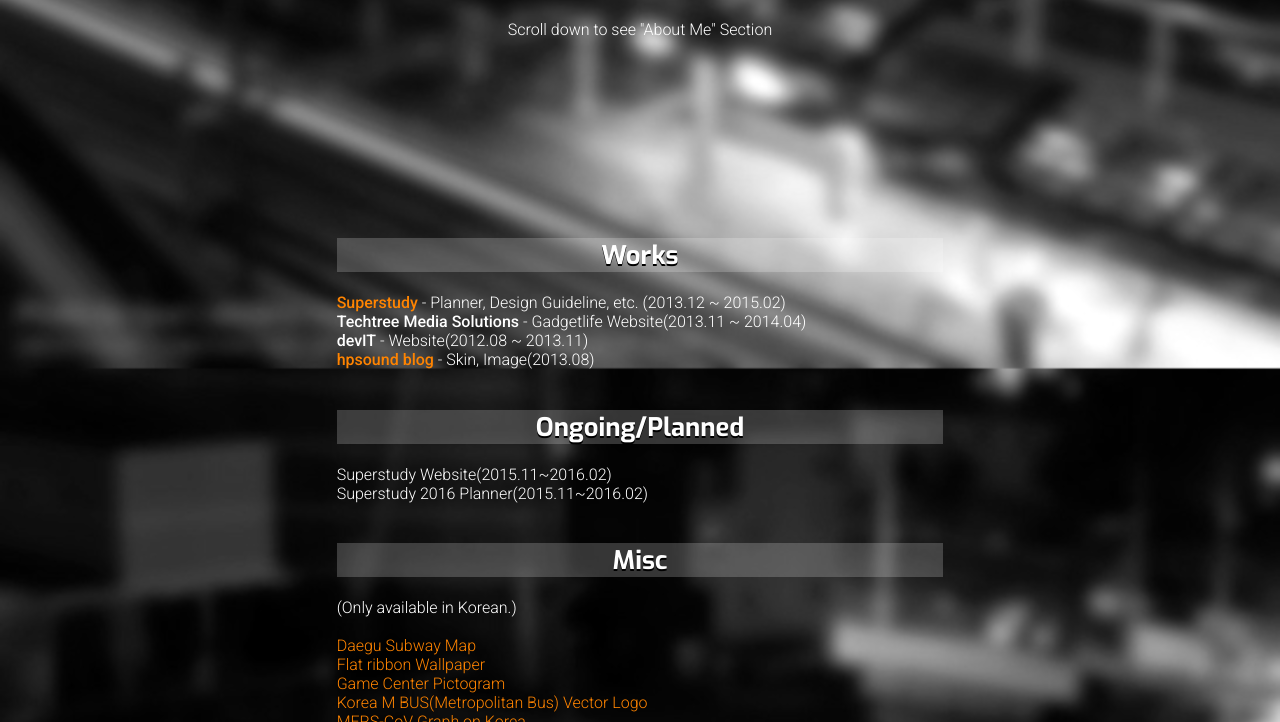
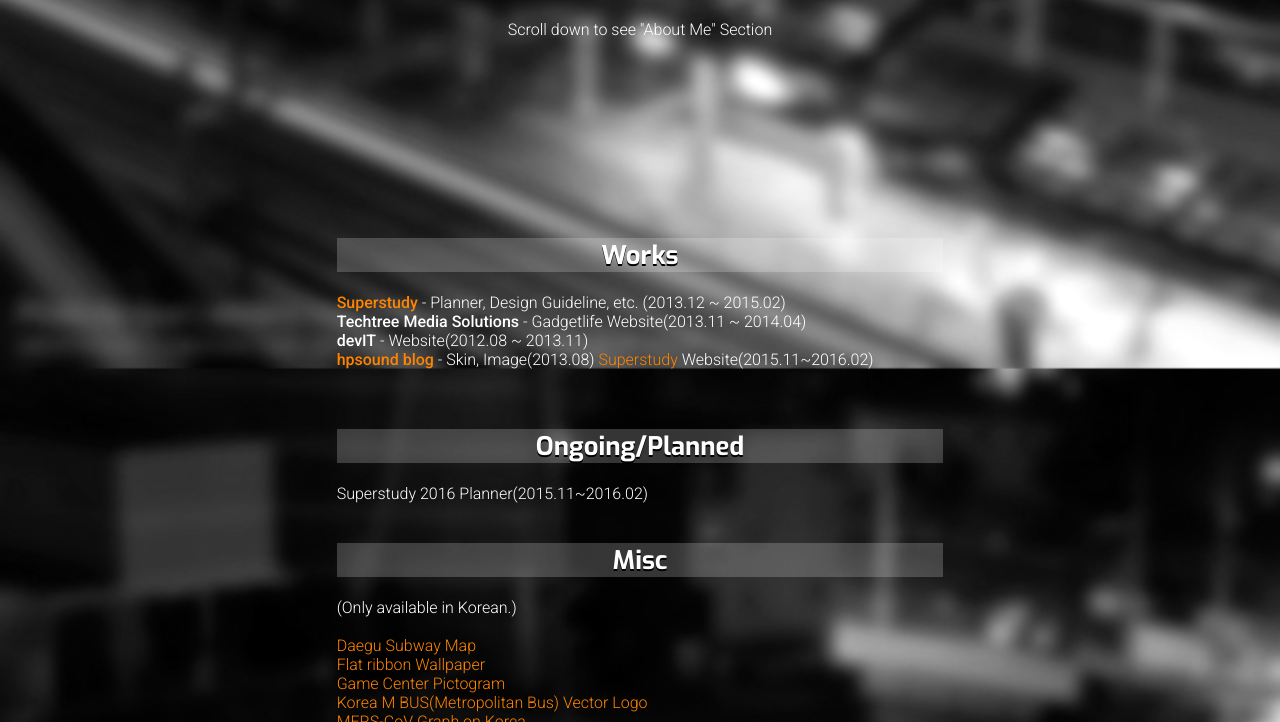
Before and after one commit to Ria-Fox/snhsoul.github.io, a plain HTML site: page index.html in a window 1280 px wide. Shown: the part 591-1313 px from the top of the page. Drawn offline with Linux system fonts and the light colour scheme.

Commit message:
1109일정수정

```diff
--- a/index.html
+++ b/index.html
@@ -91,12 +91,12 @@
 				<font style="font-weight: 500;">Techtree Media Solutions</font> - Gadgetlife Website(2013.11 ~ 2014.04)<br>
 				<font style="font-weight: 500;">devIT</font> - Website(2012.08 ~ 2013.11)<br>
 				<a href="http://seafly314.tistory.com" target="_blank"><font style="font-weight: 500;">hpsound blog</font></a> - Skin, Image(2013.08)
+                <a href="http://www.superstudy.kr">Superstudy</a> Website(2015.11~2016.02)<br>
 				<br>
 				<br>
 			</p>
 			<h2>Ongoing/Planned</h2>
 			<p>
-				Superstudy Website(2015.11~2016.02)<br>
 				Superstudy 2016 Planner(2015.11~2016.02)
 				<br>
 				<br>
```
